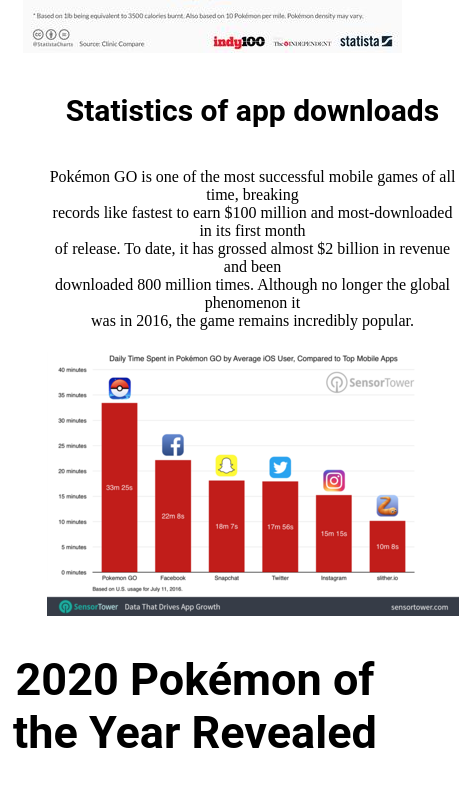
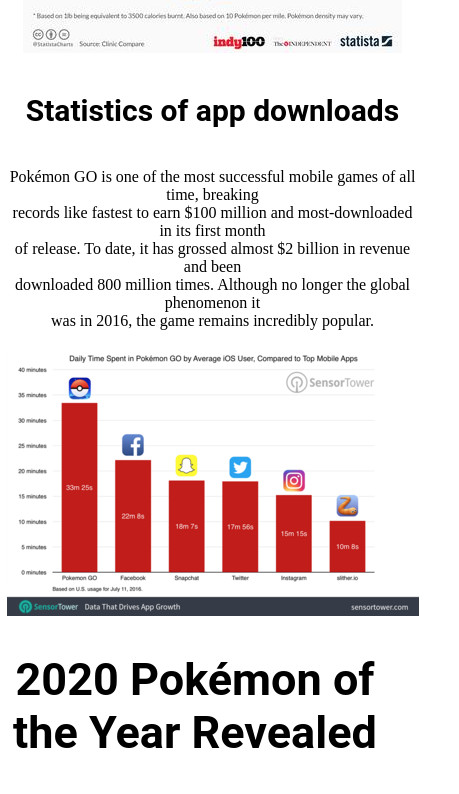
Before and after one commit to edyst/pokemon-wiki-edyst-ritika494, a plain HTML site: page index.html in a window 390 px wide. Shown: the part 3608-4402 px from the top of the page, 459 px wide, since content can reach past the window. Drawn offline with Linux system fonts and the light colour scheme.

Commit message:
Pokemon project

```diff
--- a/assets/styles.css
+++ b/assets/styles.css
@@ -696,6 +696,9 @@
      .Statistics{
          margin-left: 35px;
      }
+     #stat2{
+         margin-left: 0px;
+     }
      .qNa{
          margin-left:-85px;
      }
```
